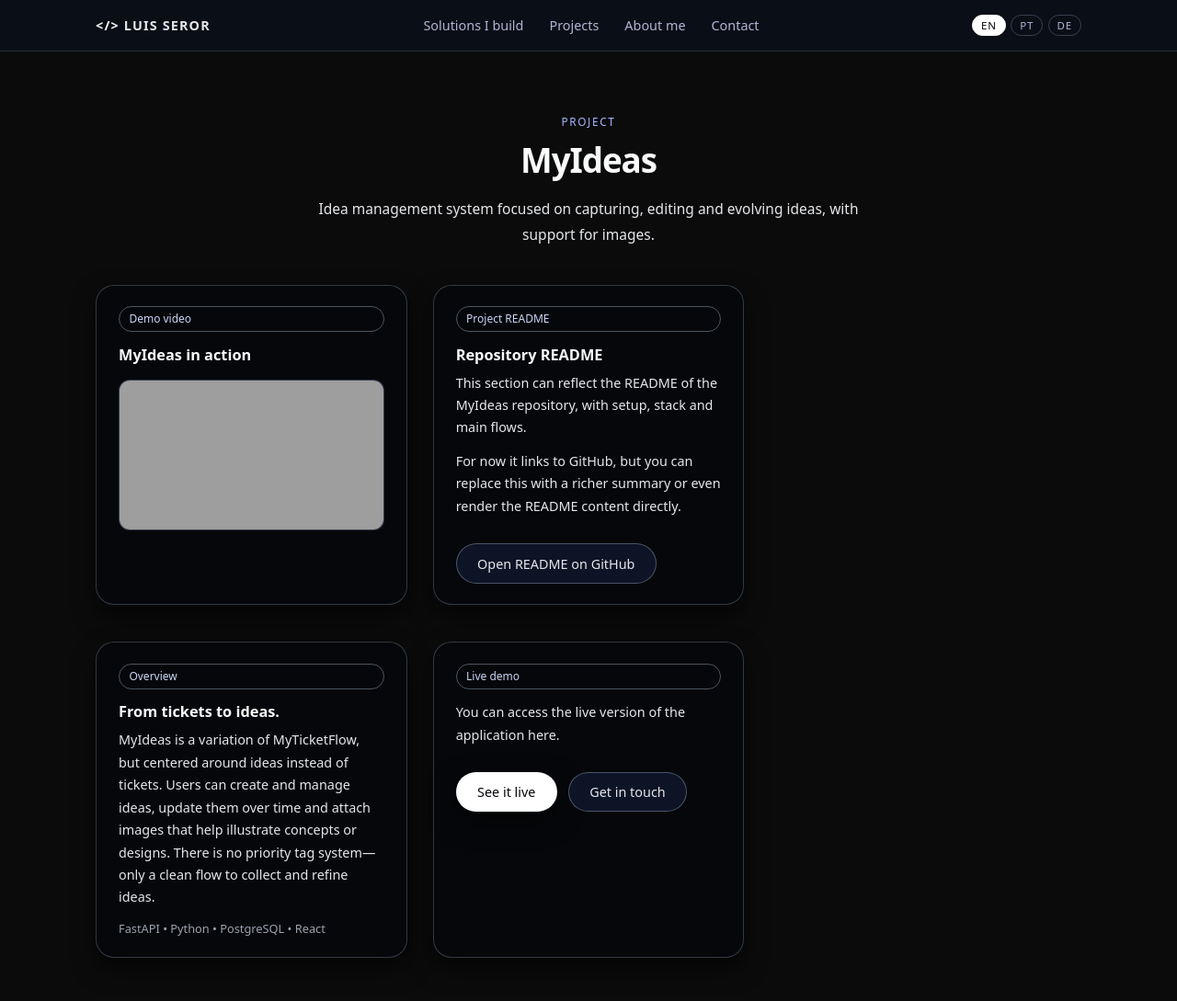
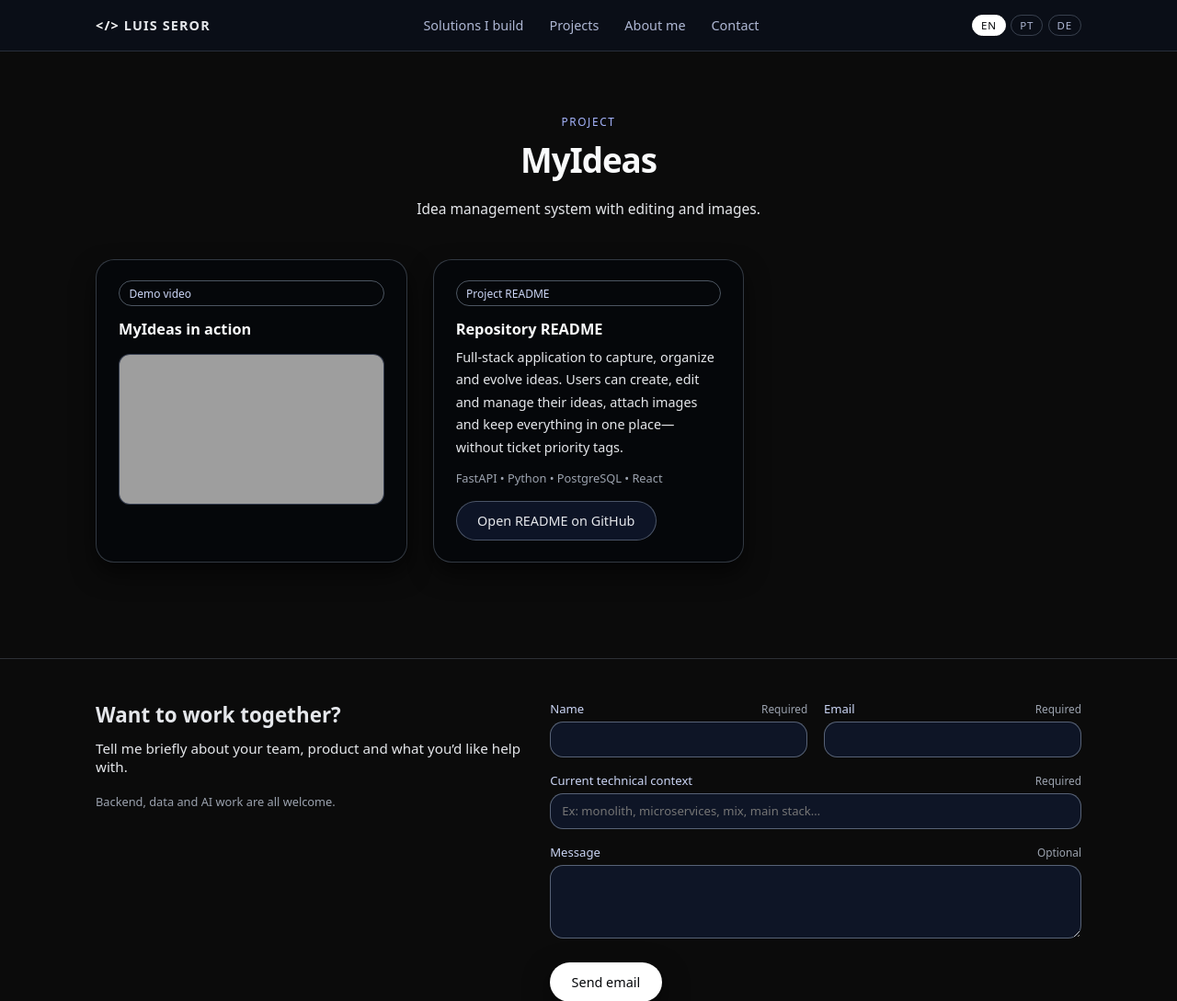
Before and after one commit to LuisOctavioGSeror/portifolio, a Flask app: page /projects/myideas in a window 1280 px wide. Shown: the top 1089 px of the page at 92% size. Run offline with Flask 3, Linux system fonts and the light colour scheme; grey boxes are pictures that could not be loaded.

Commit message:
new structure for projects

```diff
--- /dev/null
+++ b/app/projects_data.py
@@ -0,0 +1,74 @@
+from typing import Dict, Any
+
+from .i18n import get_locale
+
+
+PROJECTS: Dict[str, Dict[str, Any]] = {
+    "myticketflow": {
+        "slug": "myticketflow",
+        "name": "MyTicketFlow",
+        "live_url": "https://frontend-production-ef14.up.railway.app",
+        "youtube_id": "VIDEO_ID_MYTICKETFLOW",
+        "readme_url": "https://github.com/SEU_USUARIO/myticketflow#readme",
+        "stack": ["FastAPI", "Python", "PostgreSQL", "React", "MCP", "LLM"],
+        "translations": {
+            "en": {
+                "card_title": "Ticket management system with MCP + LLM.",
+                "card_text": "Backend in FastAPI (Python) with PostgreSQL for persistence, integrated with MCP and language models to automate and assist ticket triage and resolution. Frontend built in React.",
+                "card_stack": "FastAPI • Python • PostgreSQL • React • MCP • LLM",
+            },
+            "pt": {
+                "card_title": "Sistema de tickets com MCP + LLM.",
+                "card_text": "Backend em FastAPI (Python) com PostgreSQL para persistência, integrado com MCP e modelos de linguagem para automatizar e apoiar triagem e resolução de tickets. Frontend em React.",
+                "card_stack": "FastAPI • Python • PostgreSQL • React • MCP • LLM",
+            },
+            "de": {
+                "card_title": "Ticket-System mit MCP + LLM.",
+                "card_text": "Backend in FastAPI (Python) mit PostgreSQL für Persistenz, integriert mit MCP und Sprachmodellen, um Ticket-Triage und -Lösung zu automatisieren und zu unterstützen. Frontend in React.",
+                "card_stack": "FastAPI • Python • PostgreSQL • React • MCP • LLM",
+            },
+        },
+    },
+    "myideas": {
+        "slug": "myideas",
+        "name": "MyIdeas",
+        "live_url": "https://myideasfrontend-production.up.railway.app/login",
+        "youtube_id": "VIDEO_ID_MYIDEAS",
+        "readme_url": "https://github.com/SEU_USUARIO/myideas#readme",
+        "stack": ["FastAPI", "Python", "PostgreSQL", "React"],
+        "translations": {
+            "en": {
+                "card_title": "Idea management system with editing and images.",
+                "card_text": "Full‑stack application to capture, organize and evolve ideas. Users can create, edit and manage their ideas, attach images and keep everything in one place—without ticket priority tags.",
+                "card_stack": "FastAPI • Python • PostgreSQL • React",
+            },
+            "pt": {
+                "card_title": "Sistema de ideias com edição e imagens.",
+                "card_text": "Aplicação full‑stack para capturar, organizar e evoluir ideias. Usuários podem criar, editar e gerenciar ideias, anexar imagens e manter tudo em um só lugar — sem tags de prioridade.",
+                "card_stack": "FastAPI • Python • PostgreSQL • React",
+            },
+            "de": {
+                "card_title": "Ideen-System mit Bearbeitung und Bildern.",
+                "card_text": "Full‑Stack-Anwendung zum Erfassen, Organisieren und Weiterentwickeln von Ideen. Nutzer können Ideen erstellen, bearbeiten und verwalten, Bilder anhängen und alles an einem Ort halten – ohne Prioritäts-Tags.",
+                "card_stack": "FastAPI • Python • PostgreSQL • React",
+            },
+        },
+    },
+}
+
+
+def get_all_projects() -> Dict[str, Dict[str, Any]]:
+    """Return all projects with language-specific fields merged in."""
+    lang = get_locale()
+    result: Dict[str, Dict[str, Any]] = {}
+    for slug, data in PROJECTS.items():
+        translations = data.get("translations", {})
+        localized = translations.get(lang) or translations.get("en") or {}
+        merged = {**data, **localized}
+        result[slug] = merged
+    return result
+
+
+def get_project(slug: str) -> Dict[str, Any] | None:
+    projects = get_all_projects()
+    return projects.get(slug)
--- a/app/routes.py
+++ b/app/routes.py
@@ -1,4 +1,6 @@
-from flask import render_template
+from flask import render_template, abort
+
+from .projects_data import get_all_projects, get_project
 
 
 def register_routes(app):
@@ -16,15 +18,15 @@ def register_routes(app):
 
     @app.route("/projects")
     def projects():
-        return render_template("projects.html")
+        projects_data = get_all_projects()
+        return render_template("projects.html", projects=projects_data)
 
-    @app.route("/projects/myticketflow")
-    def project_myticketflow():
-        return render_template("projects/myticketflow.html")
-
-    @app.route("/projects/myideas")
-    def project_myideas():
-        return render_template("projects/myideas.html")
+    @app.route("/projects/<slug>")
+    def project_detail(slug: str):
+        project = get_project(slug)
+        if not project:
+            abort(404)
+        return render_template("projects/detail.html", project=project)
 
     @app.route("/about")
     def about():
--- a/app/templates/projects/myideas.html
+++ /dev/null
@@ -1,111 +0,0 @@
-{% extends "base.html" %}
-
-{% block title %}{{ _('project.myideas.page_title') }}{% endblock %}
-
-{% block content %}
-<section class="section-wrapper">
-  <div class="container">
-    <header class="section-header">
-      <p class="section-kicker">{{ _('project.detail.section_label') }}</p>
-      <h1 class="section-title">MyIdeas</h1>
-      <p class="section-description">
-        {{ _('project.myideas.subtitle') }}
-      </p>
-    </header>
-
-    <div class="section-grid" style="margin-bottom: 2.5rem;">
-      <article class="card">
-        <div class="card-label"><span>{{ _('project.detail.video_title') }}</span></div>
-        <h2 class="card-title">{{ _('project.detail.readme.mi.title') }}</h2>
-        <div class="project-video-wrapper">
-          <div class="project-video-ratio">
-            <iframe
-              src="https://www.youtube.com/embed/VIDEO_ID_MYIDEAS"
-              title="MyIdeas demo video"
-              frameborder="0"
-              allow="accelerometer; autoplay; clipboard-write; encrypted-media; gyroscope; picture-in-picture; web-share"
-              referrerpolicy="strict-origin-when-cross-origin"
-              allowfullscreen
-            ></iframe>
-          </div>
-        </div>
-      </article>
-
-      <article class="card">
-        <div class="card-label"><span>{{ _('project.detail.readme_title') }}</span></div>
-        <h2 class="card-title">Repository README</h2>
-        <p class="card-text">
-          {{ _('project.detail.readme.mi.text1') }}
-        </p>
-        <p class="card-text">
-          {{ _('project.detail.readme.mi.text2') }}
-        </p>
-        <div class="project-actions" style="margin-top: 1rem;">
-          <a
-            href="https://github.com/SEU_USUARIO/myideas#readme"
-            class="btn-ghost"
-            target="_blank"
-            rel="noopener noreferrer"
-          >
-            {{ _('project.detail.readme.mi.cta') }}
-          </a>
-        </div>
-      </article>
-    </div>
-
-    <div class="section-grid">
-      <article class="card">
-        <div class="card-label"><span>{{ _('project.detail.overview') }}</span></div>
-        <h2 class="card-title">{{ _('project.myideas.overview.title') }}</h2>
-        <p class="card-text">
-          {{ _('project.myideas.overview.text') }}
-        </p>
-        <p class="card-meta">
-          {{ _('project.myideas.overview.stack') }}
-        </p>
-      </article>
-
-      <article class="card">
-        <div class="card-label"><span>{{ _('project.detail.live_demo') }}</span></div>
-        <p class="card-text">
-          {{ _('project.myideas.live.text') }}
-        </p>
-        <div class="project-actions" style="margin-top: 1rem;">
-          <a
-            href="https://myideasfrontend-production.up.railway.app/login"
-            class="btn-primary"
-            target="_blank"
-            rel="noopener noreferrer"
-          >
-            {{ _('project.detail.see_live') }}
-          </a>
-          <a href="{{ url_for('contact') }}" class="btn-ghost">{{ _('project.detail.get_in_touch') }}</a>
-        </div>
-      </article>
-    </div>
-
-    <section class="project-section">
-      <h2 class="project-section-title">{{ _('project.myideas.app.title') }}</h2>
-      <p class="project-section-text">
-        {{ _('project.myideas.app.text') }}
-      </p>
-      <figure class="project-figure">
-        <img
-          src="{{ url_for('static', filename='img/projects/myticketflow/app-1.png') }}"
-          alt="MyIdeas app screenshot — main ideas view"
-          class="project-image"
-        />
-        <figcaption class="project-figcaption">{{ _('project.myideas.app.fig1') }}</figcaption>
-      </figure>
-      <figure class="project-figure">
-        <img
-          src="{{ url_for('static', filename='img/projects/myticketflow/app-2.png') }}"
-          alt="MyIdeas app screenshot — idea detail and editing"
-          class="project-image"
-        />
-        <figcaption class="project-figcaption">{{ _('project.myideas.app.fig2') }}</figcaption>
-      </figure>
-    </section>
-  </div>
-</section>
-{% endblock %}
```
Also changed, not shown: app/templates/projects.html (+10 -32 lines), app/templates/projects/detail.html (added, +61 -0 lines), app/templates/projects/myticketflow.html (deleted, +0 -129 lines).
